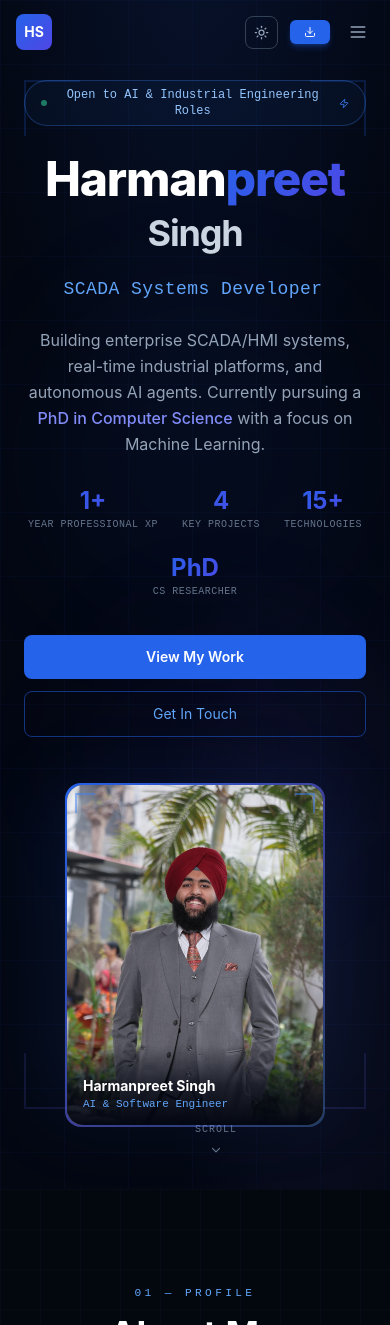
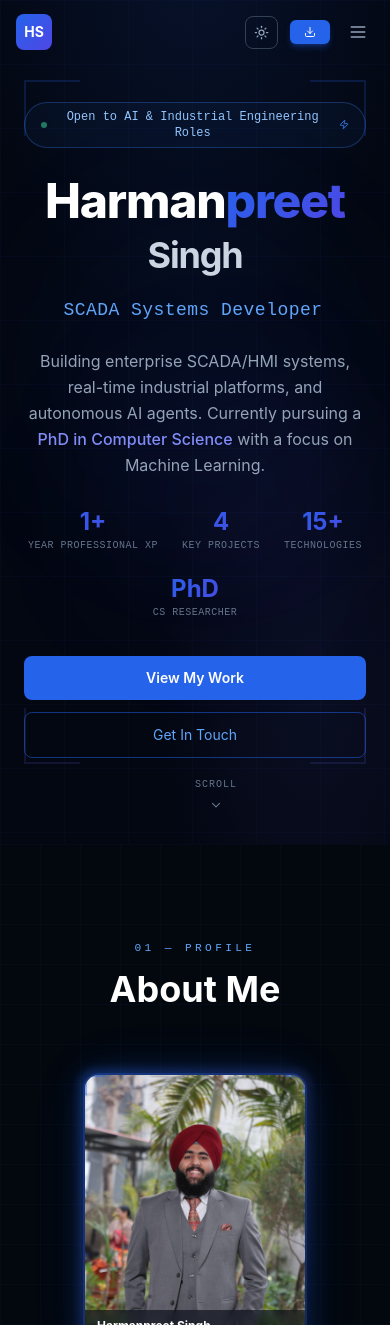
Before and after one commit to Harman-sudo/my-portfolio, a Next.js app: page / in a window 390 px wide. Shown: the top 1325 px of the page. Built offline with nearby package versions, Linux system fonts and the light colour scheme.

Commit message:
pdf download option

```diff
--- a/src/components/About.tsx
+++ b/src/components/About.tsx
@@ -41,7 +41,7 @@ export default function About() {
           <motion.div
             initial={{ opacity: 0, x: -30 }}
             whileInView={{ opacity: 1, x: 0 }}
-            viewport={{ once: true }}
+            viewport={{ once: true, amount: 0.05 }}
             transition={{ duration: 0.6 }}
             className="flex flex-col items-center lg:items-start gap-8"
           >
@@ -95,7 +95,7 @@ export default function About() {
           <motion.div
             initial={{ opacity: 0, x: 30 }}
             whileInView={{ opacity: 1, x: 0 }}
-            viewport={{ once: true }}
+            viewport={{ once: true, amount: 0.05 }}
             transition={{ duration: 0.6, delay: 0.1 }}
             className="space-y-5 text-[var(--c-text3)] leading-relaxed"
           >
--- a/src/components/Hero.tsx
+++ b/src/components/Hero.tsx
@@ -129,8 +129,8 @@ export default function Hero() {
             </div>
           </div>
 
-          {/* ── RIGHT: Profile photo ── */}
-          <div className="relative shrink-0 flex items-center justify-center lg:justify-end">
+          {/* ── RIGHT: Profile photo — hidden on mobile, shown on lg+ ── */}
+          <div className="relative shrink-0 hidden lg:flex items-center justify-center lg:justify-end">
 
             {/* Outer glow pulse ring */}
             <div className="absolute w-72 h-80 rounded-2xl bg-gradient-to-br from-blue-600/15 via-indigo-500/8 to-blue-400/5 blur-2xl animate-float" />
```
